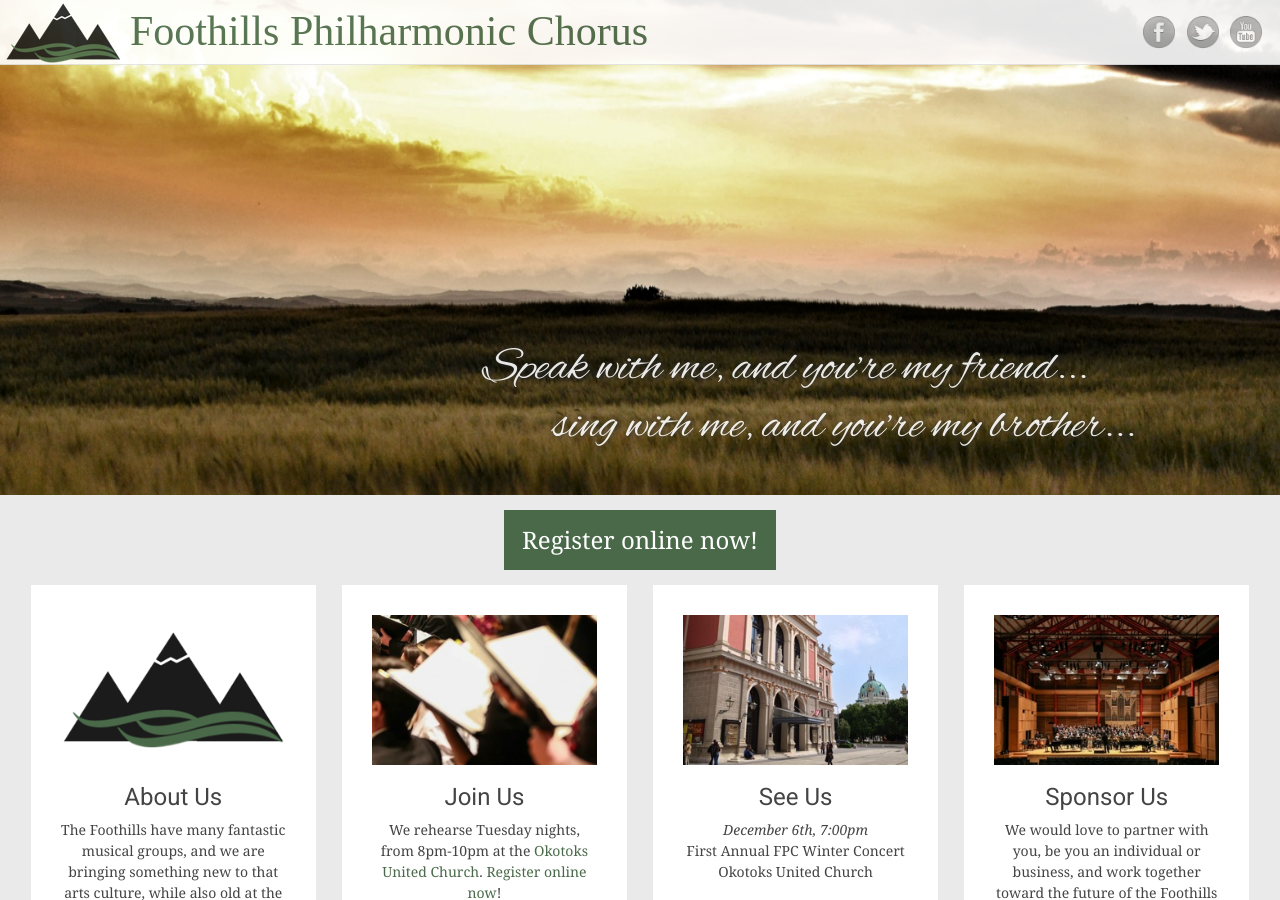
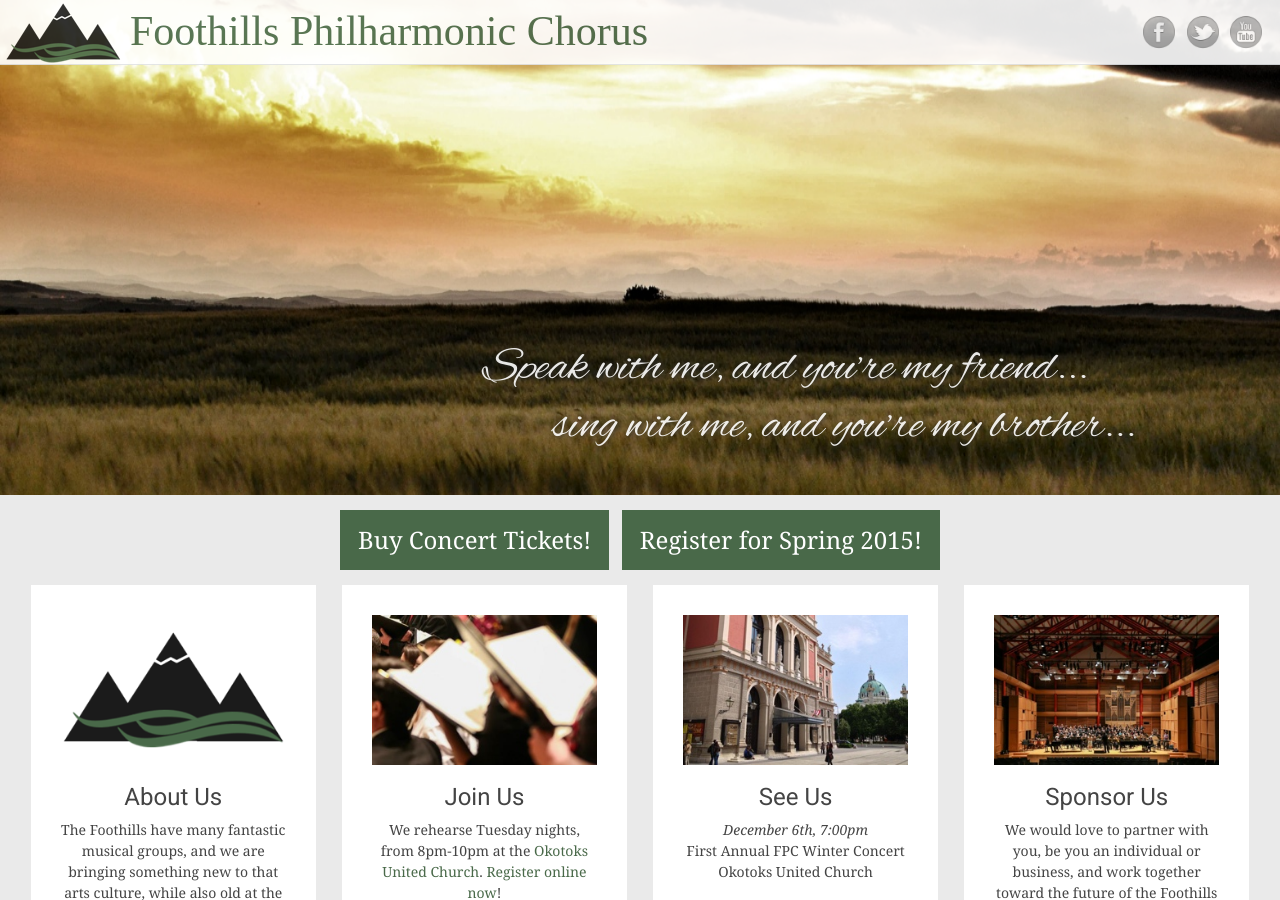
Before and after one commit to percyhanna/fps, a Jekyll site: the page built from index.html, in a window 1280 px wide and 900 px high. Built offline with Jekyll 4.4.1, drawn with Linux system fonts in a browser that asks for light colours; some web fonts are replaced; Markdown is read by kramdown in place of the engine named in the settings.

Commit message:
Add Buy Tickets button to layout.

```diff
--- a/_layouts/default.html
+++ b/_layouts/default.html
@@ -36,7 +36,8 @@
 
     <div id="content" class="site-content">
       <p style="text-align: center;">
-        <a href="https://www.surveymonkey.com/s/7HYN5XG" target="_blank" style="margin-top: 26px; font-size: 18px;background-color: #496949;color: #fff;padding: 0.5em 0.75em;margin: 0 auto;display: inline-block; font-size: 24px;">Register online now!</a>
+        <a href="mailto:info@foothillsphilharmonic.com" style="margin-top: 26px; font-size: 18px;background-color: #496949;color: #fff;padding: 0.5em 0.75em;margin: 0 auto;display: inline-block; font-size: 24px;">Buy Concert Tickets!</a>
+        <a href="https://www.surveymonkey.com/s/7HYN5XG" target="_blank" style="margin-top: 26px; font-size: 18px;background-color: #496949;color: #fff;padding: 0.5em 0.75em;margin: 0 auto;display: inline-block; font-size: 24px;">Register for Spring 2015!</a>
       </p>
       {{ content }}
     </div>
```
